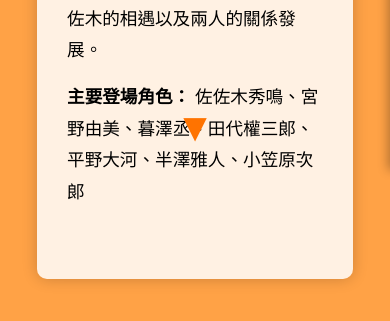
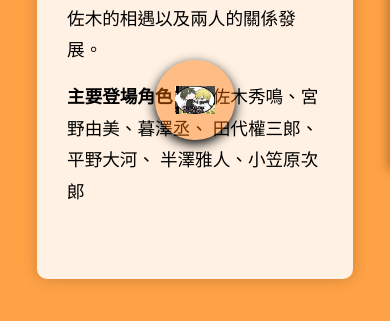
Before and after one commit to claire-jk/Midtermweb, a plain HTML site: page story1.html in a window 390 px wide. Shown: the part 674-995 px from the top of the page. Drawn offline with Linux system fonts and the light colour scheme; a web font is replaced by a local one.

Commit message:
修改story的箭頭

```diff
--- a/css/author.css
+++ b/css/author.css
@@ -42,8 +42,8 @@ body {
 
 /* === 圓圈圖片 === */
 .author-image {
-  width: 250px;
-  height: 250px;
+  width: 150px;
+  height: 150px;
   border-radius: 50%;
   overflow: hidden;
   flex-shrink: 0;
--- a/css/story1.css
+++ b/css/story1.css
@@ -1,3 +1,4 @@
+/* 全域設定 */
 * {
   box-sizing: border-box;
   margin: 0;
@@ -9,7 +10,7 @@ html, body {
   font-family: 'Zen Kurenaido', sans-serif;
   background-color: #ffa246;
   color: #000000;
-  animation: fadeSlideIn 1s ease-out; /* 加這行 */
+  animation: fadeSlideIn 1s ease-out;
 }
 
 a {
@@ -47,6 +48,7 @@ a:hover {
   min-height: 100vh;
   gap: 40px;
   flex-wrap: wrap;
+  position: relative;
 }
 
 /* 圖片區塊 */
@@ -65,10 +67,9 @@ a:hover {
   transition: transform 0.3s ease, box-shadow 0.3s ease;
 }
 
-/* 滑鼠移上去的效果 */
 .image-section img:hover {
-  transform: scale(1.05); /* 稍微放大 */
-  box-shadow: 0 12px 25px rgba(0, 0, 0, 0.6); /* 陰影更濃 */
+  transform: scale(1.05);
+  box-shadow: 0 12px 25px rgba(0, 0, 0, 0.6);
 }
 
 /* 文字區塊 */
@@ -80,13 +81,79 @@ a:hover {
   box-shadow: 0 0 15px rgba(0, 0, 0, 0.2);
   font-size: 1.1em;
   line-height: 1.8;
+  transform: translateX(-40px); /* ✨往左移一點 */
 }
 
 .info-section p {
   margin-bottom: 15px;
 }
 
-/* 響應式調整：手機垂直排列 */
+/* 淡入＋上滑動畫 */
+@keyframes fadeSlideIn {
+  from {
+    opacity: 0;
+    transform: translateY(30px);
+  }
+  to {
+    opacity: 1;
+    transform: translateY(0);
+  }
+}
+
+/* 右側橘色圓圈按鈕（含圖片） */
+.circle-btn {
+  position: fixed;
+  right: 15px;
+  top: 50%;
+  transform: translateY(-50%);
+  width: 80px;
+  height: 80px;
+  background-color: rgba(255, 115, 0, 0.418);
+  border-radius: 50%;
+  display: flex;
+  justify-content: center;
+  align-items: center;
+  box-shadow: 0 4px 12px rgb(0, 0, 0);
+  transition: transform 0.3s ease, background-color 0.3s ease;
+  z-index: 1000;
+}
+
+.circle-btn img {
+  width: 40px;
+  height: 40px;
+  object-fit: contain;
+  /*filter: brightness(0) invert(1);*/
+  transition: transform 0.3s ease;
+}
+
+.circle-btn:hover {
+  transform: translateY(-50%) scale(1.15);
+  background-color: #ffc278;
+}
+
+.circle-btn:hover img {
+  transform: scale(1.2);
+}
+
+/* 手機版圓圈移到底部中間 */
+@media (max-width: 768px) {
+  .circle-btn {
+    right: 50%;
+    top: auto;
+    bottom: 30px;
+    transform: translateX(50%);
+  }
+
+  .circle-btn:hover {
+    transform: translateX(50%) scale(1.15);
+  }
+
+  .info-section {
+    transform: none; /* 手機不要往左移 */
+  }
+}
+
+/* 響應式：手機垂直排列 */
 @media (max-width: 480px) {
   .wrapper {
     flex-direction: column;
@@ -100,33 +167,6 @@ a:hover {
   .image-section img {
     width: 100%;
     height: auto;
-  }
-}
-
-/* 下箭頭連結 */
-.arrow-next {
-  position: fixed;
-  bottom: 20px;
-  left: 50%;
-  transform: translateX(-50%);
-  font-size: 40px;
-  color: #ff7300;
-  text-decoration: none;
-  transition: color 0.3s;
-}
-
-.arrow-next:hover {
-  color: #000000;
-}
-/*淡入＋上滑*/
-@keyframes fadeSlideIn {
-  from {
-    opacity: 0;
-    transform: translateY(30px);
-  }
-  to {
-    opacity: 1;
-    transform: translateY(0);
   }
 }
 
@@ -177,7 +217,7 @@ a:hover {
 
 /* 子選單（初始隱藏） */
 .has-submenu .submenu {
-  display: none; /* 始終渲染在 DOM 中 */
+  display: none;
   max-height: 0;
   overflow: hidden;
   transition: max-height 0.4s ease;
@@ -189,7 +229,7 @@ a:hover {
 
 /* 子選單展開 */
 .has-submenu.active .submenu {
-  max-height: 500px; /* 動畫展開用，設為足夠容納內容的高度 */
+  max-height: 500px;
   margin-top: 10px;
   padding-top: -100px;
 }
--- a/css/story2.css
+++ b/css/story2.css
@@ -9,7 +9,7 @@ html, body {
   font-family: 'Zen Kurenaido', sans-serif;
   background-color: #d4d23d;
   color: #000000;
-  animation: fadeSlideIn 1s ease-out; /* 加這行 */
+  animation: fadeSlideIn 1s ease-out;
 }
 
 a {
@@ -67,8 +67,8 @@ a:hover {
 
 /* 滑鼠移上去的效果 */
 .image-section img:hover {
-  transform: scale(1.05); /* 稍微放大 */
-  box-shadow: 0 12px 25px rgba(0, 0, 0, 0.6); /* 陰影更濃 */
+  transform: scale(1.05);
+  box-shadow: 0 12px 25px rgba(0, 0, 0, 0.6);
 }
 
 /* 文字區塊 */
@@ -80,10 +80,55 @@ a:hover {
   box-shadow: 0 0 15px rgba(0, 0, 0, 0.2);
   font-size: 1.1em;
   line-height: 1.8;
+  transform: translateX(-40px); /* ✨往左移一點 */
 }
 
 .info-section p {
   margin-bottom: 15px;
+}
+
+/* 右側黃色半透明圓圈按鈕 */
+.circle-btn {
+  position: fixed;
+  right: 15px;
+  top: 50%;
+  transform: translateY(-50%);
+  width: 80px;
+  height: 80px;
+  background-color: rgba(255, 230, 0, 0.7);
+  border-radius: 50%;
+  display: flex;
+  justify-content: center;
+  align-items: center;
+  box-shadow: 0 4px 12px rgba(0, 0, 0, 0.3);
+  transition: transform 0.3s ease, background-color 0.3s ease;
+  z-index: 1000;
+}
+
+/* 圓圈裡的圖片設定 */
+.circle-btn img {
+  width: 45px;
+  height: 45px;
+  object-fit: contain;
+}
+
+.circle-btn:hover {
+  transform: translateY(-50%) scale(1.15);
+  background-color: rgba(255, 255, 100, 0.85);
+}
+
+/* 手機版圓圈移到底部中間 */
+@media (max-width: 768px) {
+  .circle-btn {
+    right: 50%;
+    top: auto;
+    bottom: 30px;
+    transform: translateX(50%);
+  }
+
+  .circle-btn:hover {
+    transform: translateX(50%) scale(1.15);
+  }
 }
 
 /* 響應式調整：手機垂直排列 */
@@ -102,24 +147,8 @@ a:hover {
     height: auto;
   }
 }
-/* 上箭頭連結 */
-.arrow-up {
-  position: fixed;
-  top: 20px;
-  left: 50%;
-  transform: translateX(-50%);
-  font-size: 40px;
-  color: #f6ff00;
-  text-decoration: none;
-  transition: color 0.3s;
-  z-index: 1000;
-}
 
-.arrow-up:hover {
-  color: #000000;
-}
-
-/*淡入＋上滑*/
+/* 淡入＋上滑動畫 */
 @keyframes fadeSlideIn {
   from {
     opacity: 0;
@@ -178,7 +207,7 @@ a:hover {
 
 /* 子選單（初始隱藏） */
 .has-submenu .submenu {
-  display: none; /* 始終渲染在 DOM 中 */
+  display: none;
   max-height: 0;
   overflow: hidden;
   transition: max-height 0.4s ease;
@@ -190,7 +219,7 @@ a:hover {
 
 /* 子選單展開 */
 .has-submenu.active .submenu {
-  max-height: 500px; /* 動畫展開用，設為足夠容納內容的高度 */
+  max-height: 500px;
   margin-top: 10px;
   padding-top: -100px;
 }
--- a/story1.html
+++ b/story1.html
@@ -54,13 +54,17 @@
       <h1><strong>佐佐木與宮野</strong></h1>
       <p><strong>故事大綱：</strong>故事圍繞在宮野與佐佐木的相遇以及兩人的關係發展。</p>
       <p><strong>主要登場角色：</strong>
-        <a href="sasaki.html">佐佐木秀鳴</a>、<a href="miano.html">宮野由美</a>、<a href="kuresawa.html">暮澤丞</a>、<a href="tashiro.html">田代權三郎</a>、<a href="hirano.html">平野大河</a>、<a href="hanzawa.html">半澤雅人</a>、<a href="ogasawara.html">小笠原次郎</a>
+        <a href="sasaki.html">佐佐木秀鳴</a>、<a href="miano.html">宮野由美</a>、<a href="kuresawa.html">暮澤丞</a>、
+        <a href="tashiro.html">田代權三郎</a>、<a href="hirano.html">平野大河</a>、
+        <a href="hanzawa.html">半澤雅人</a>、<a href="ogasawara.html">小笠原次郎</a>
       </p>
     </div>
   </div>
 
-  <a href="story2.html" class="arrow-next" title="前往另一個故事介紹">&#x25BC;</a>
-
+  <!-- 右側圓圈按鈕 -->
+  <a href="story2.html" class="circle-btn" title="前往下一個故事">
+    <img src="image/story2little.jpg" alt="下一頁">
+  </a>
 
   <!-- JavaScript -->
   <script src="js/hamburger.js"></script>
```
Also changed, not shown: story2.html (+4 -2 lines), image/authorbackground.jpg, image/story1little.jpg (added), image/story2little.jpg (added).
